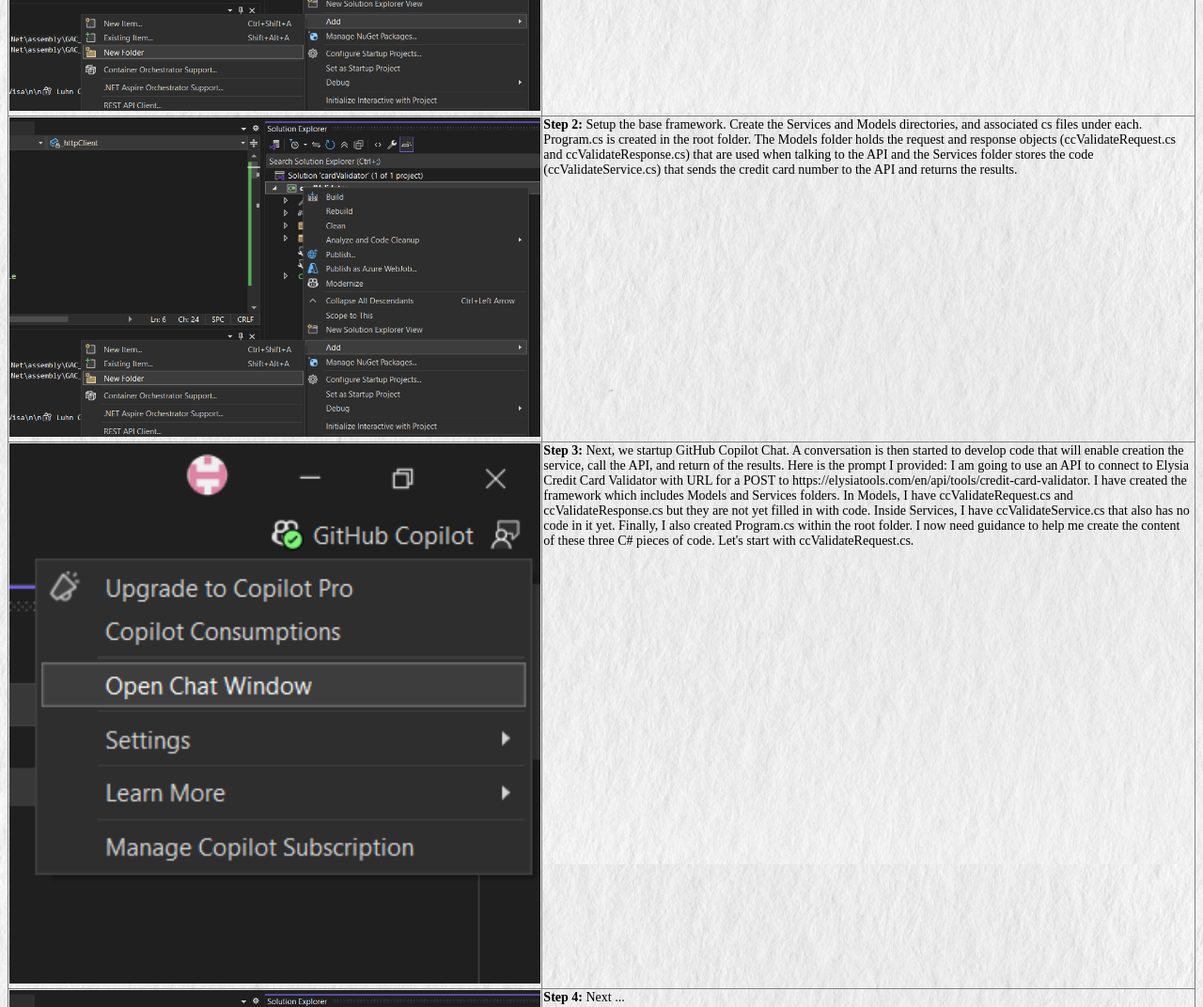
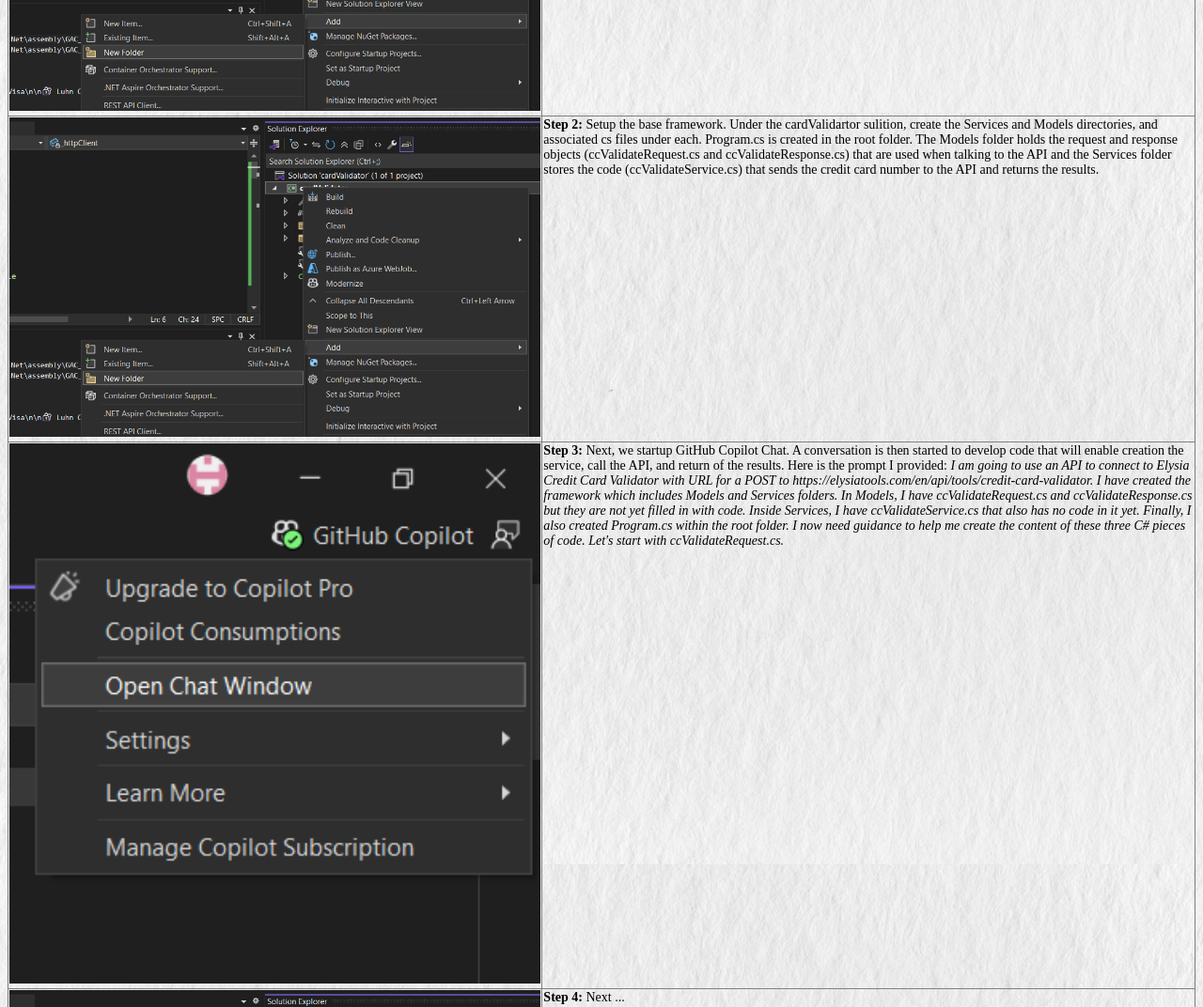
Before and after one commit to apittma8/apittma8.github.io, a plain HTML site: page cSharpCardValidator.html in a window 1280 px wide. Shown: the part 680-1752 px from the top of the page at 94% size. Drawn offline with Linux system fonts and the light colour scheme.

Commit message:
Update cSharpCardValidator.html

```diff
--- a/cSharpCardValidator.html
+++ b/cSharpCardValidator.html
@@ -35,7 +35,7 @@
     <td style="width:45%; vertical-align: top; text-align: left;">
     <a target="_blank" rel="noopener noreferrer" href="csAddNewFolder.png"><img src="csAddNewFolder.png" width="100%"></a>
     </td>
-    <td style="width:55%; vertical-align: top; text-align: left;"><b>Step 2:</b> Setup the base framework. Create the Services and Models directories, and associated cs files under each.
+    <td style="width:55%; vertical-align: top; text-align: left;"><b>Step 2:</b> Setup the base framework. Under the cardValidartor sulition, create the Services and Models directories, and associated cs files under each.
 		Program.cs is created in the root folder. The Models folder holds the request and response objects (ccValidateRequest.cs and ccValidateResponse.cs) that are used when talking to the API and the Services folder stores the code (ccValidateService.cs) that sends the credit card number to the API and returns the results.
    	  </tr>
 	 <tr style="font-size: 14px;">
@@ -44,13 +44,13 @@
     </td>
     <td style="width:55%; vertical-align: top; text-align: left;"><b>Step 3:</b> Next, we startup GitHub Copilot Chat. A conversation is then started to develop code that will enable creation the service, call the API, and return of the results.
 		Here is the prompt I provided:
-		I am going to use an API to connect to Elysia Credit Card Validator with URL for a POST to https://elysiatools.com/en/api/tools/credit-card-validator.
+		<i>I am going to use an API to connect to Elysia Credit Card Validator with URL for a POST to https://elysiatools.com/en/api/tools/credit-card-validator.
 		I have created the framework which includes Models and Services folders.
 		In Models, I have ccValidateRequest.cs and ccValidateResponse.cs but they are not yet filled in with code.
 		Inside Services, I have ccValidateService.cs that also has no code in it yet.
 		Finally, I also created Program.cs within the root folder.
 		I now need guidance to help me create the content of these three C# pieces of code.
-		Let's start with ccValidateRequest.cs.
+		Let's start with ccValidateRequest.cs.</i>
    </tr>
 	<tr style="font-size: 14px;">
     <td style="width:45%; vertical-align: top; text-align: left;">
```
